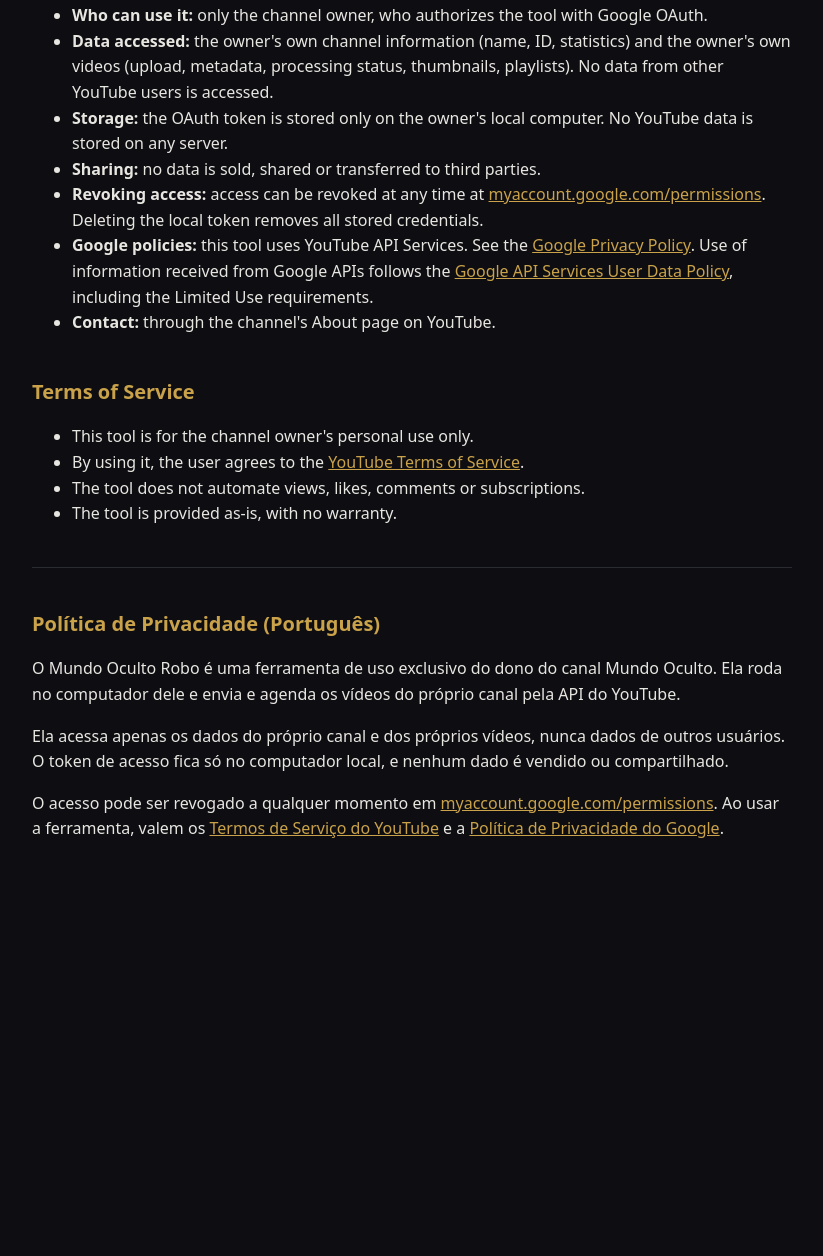
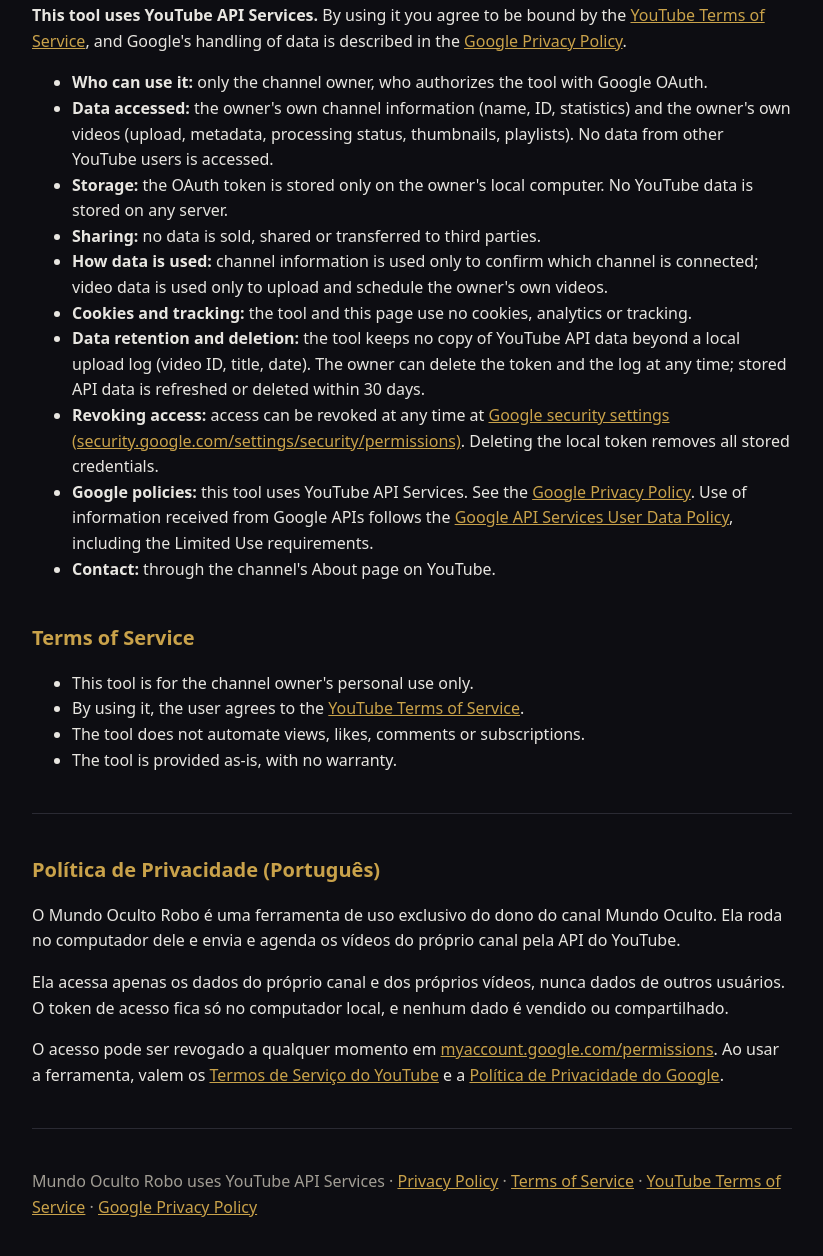
Before and after one commit to agenciabooting-web/mundooculto-robo, a plain HTML site: page index.html in a window 1280 px wide. Shown: the part 486-1742 px from the top of the page, without its empty margins (228-1051 px from the left). Before the commit the page ends 1424 px from the top, so only its background shows below. Drawn offline with Linux system fonts and the light colour scheme.

Commit message:
Explicitar uso dos YouTube API Services, retencao e exclusao de dados
Co-Authored-By: Claude Opus 5.5 <noreply@anthropic.com>

```diff
--- a/index.html
+++ b/index.html
@@ -26,12 +26,16 @@
 
 <h2 id="privacy">Privacy Policy</h2>
 <p class="muted">Last updated: November 16, 2026</p>
+<p><strong>This tool uses YouTube API Services.</strong> By using it you agree to be bound by the <a href="https://www.youtube.com/t/terms">YouTube Terms of Service</a>, and Google's handling of data is described in the <a href="http://www.google.com/policies/privacy">Google Privacy Policy</a>.</p>
 <ul>
   <li><strong>Who can use it:</strong> only the channel owner, who authorizes the tool with Google OAuth.</li>
   <li><strong>Data accessed:</strong> the owner's own channel information (name, ID, statistics) and the owner's own videos (upload, metadata, processing status, thumbnails, playlists). No data from other YouTube users is accessed.</li>
   <li><strong>Storage:</strong> the OAuth token is stored only on the owner's local computer. No YouTube data is stored on any server.</li>
   <li><strong>Sharing:</strong> no data is sold, shared or transferred to third parties.</li>
-  <li><strong>Revoking access:</strong> access can be revoked at any time at <a href="https://myaccount.google.com/permissions">myaccount.google.com/permissions</a>. Deleting the local token removes all stored credentials.</li>
+  <li><strong>How data is used:</strong> channel information is used only to confirm which channel is connected; video data is used only to upload and schedule the owner's own videos.</li>
+  <li><strong>Cookies and tracking:</strong> the tool and this page use no cookies, analytics or tracking.</li>
+  <li><strong>Data retention and deletion:</strong> the tool keeps no copy of YouTube API data beyond a local upload log (video ID, title, date). The owner can delete the token and the log at any time; stored API data is refreshed or deleted within 30 days.</li>
+  <li><strong>Revoking access:</strong> access can be revoked at any time at <a href="https://security.google.com/settings/security/permissions">Google security settings (security.google.com/settings/security/permissions)</a>. Deleting the local token removes all stored credentials.</li>
   <li><strong>Google policies:</strong> this tool uses YouTube API Services. See the <a href="https://policies.google.com/privacy">Google Privacy Policy</a>. Use of information received from Google APIs follows the <a href="https://developers.google.com/terms/api-services-user-data-policy">Google API Services User Data Policy</a>, including the Limited Use requirements.</li>
   <li><strong>Contact:</strong> through the channel's About page on YouTube.</li>
 </ul>
@@ -51,6 +55,8 @@
 <p>Ela acessa apenas os dados do próprio canal e dos próprios vídeos, nunca dados de outros usuários. O token de acesso fica só no computador local, e nenhum dado é vendido ou compartilhado.</p>
 <p>O acesso pode ser revogado a qualquer momento em <a href="https://myaccount.google.com/permissions">myaccount.google.com/permissions</a>. Ao usar a ferramenta, valem os <a href="https://www.youtube.com/t/terms">Termos de Serviço do YouTube</a> e a <a href="https://policies.google.com/privacy">Política de Privacidade do Google</a>.</p>
 </div>
+<hr>
+<p class="muted">Mundo Oculto Robo uses YouTube API Services · <a href="#privacy">Privacy Policy</a> · <a href="#terms">Terms of Service</a> · <a href="https://www.youtube.com/t/terms">YouTube Terms of Service</a> · <a href="http://www.google.com/policies/privacy">Google Privacy Policy</a></p>
 </main>
 </body>
 </html>
```
